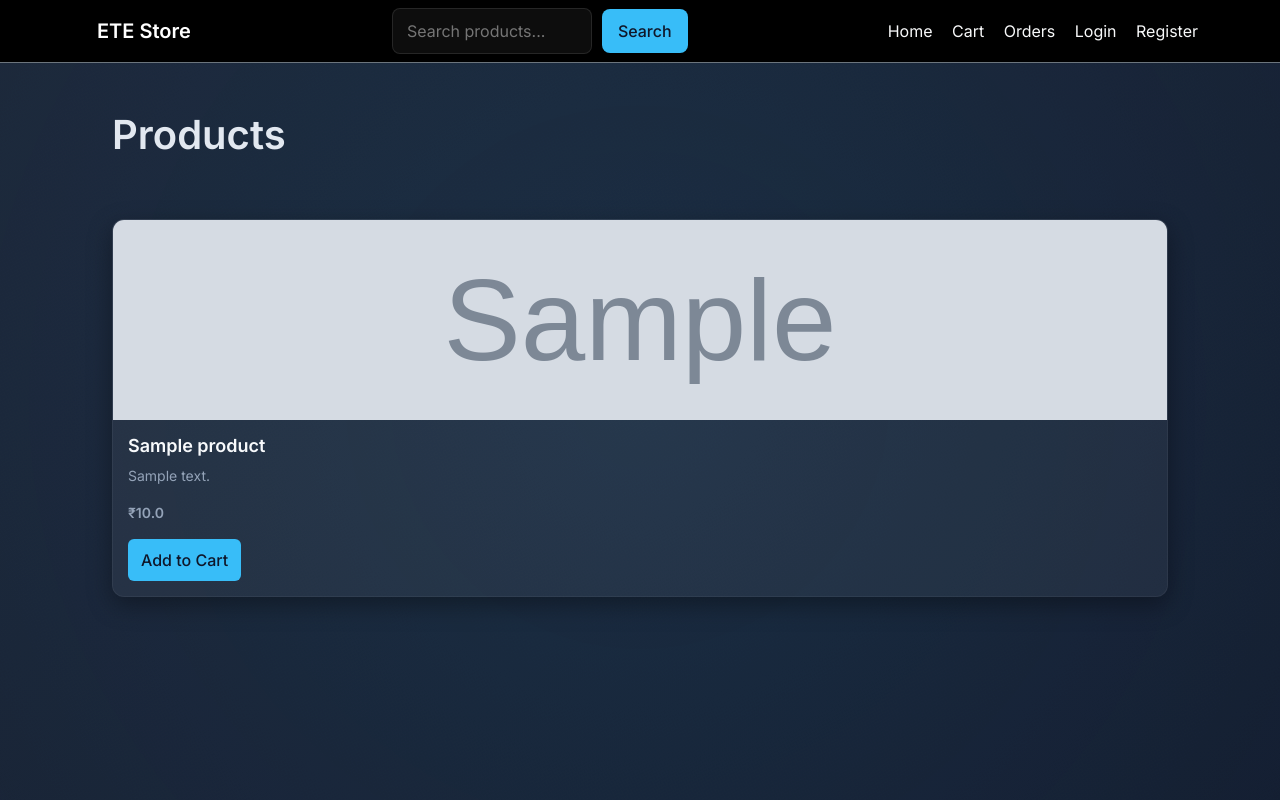
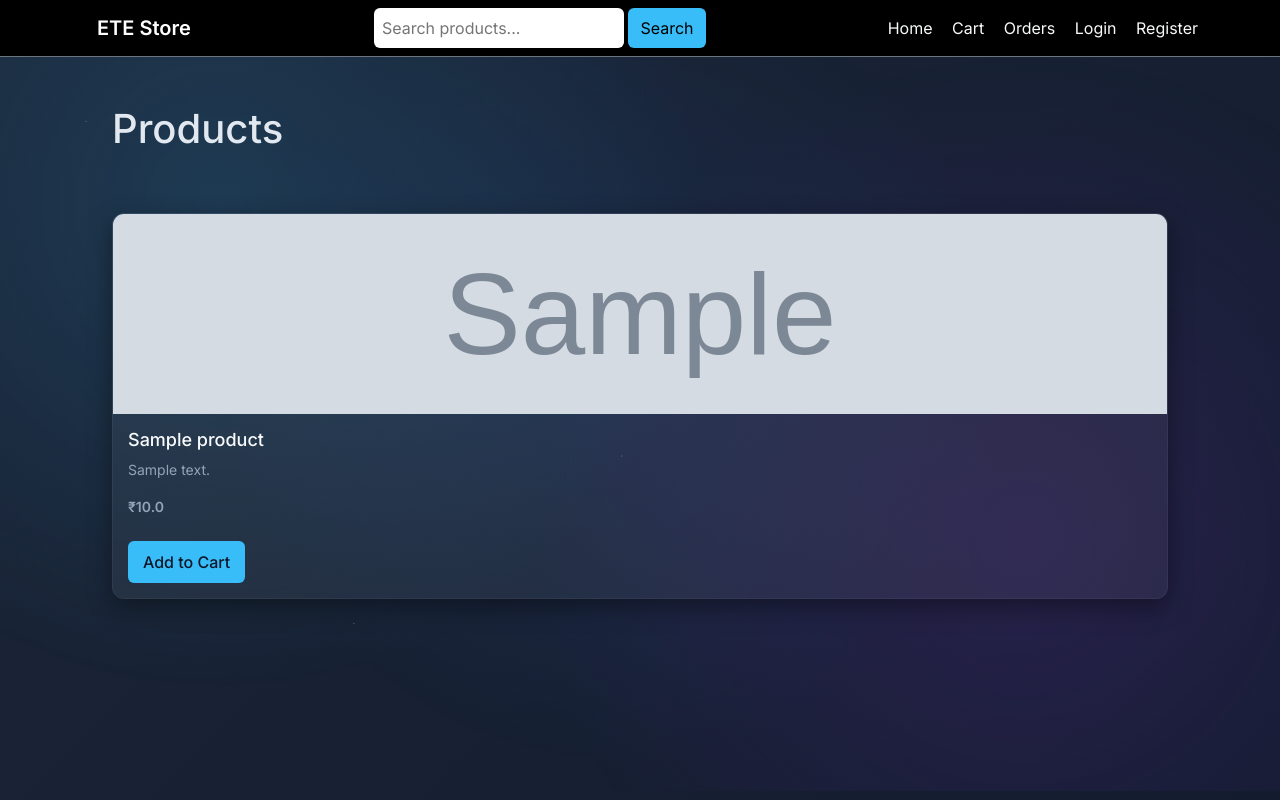
Before and after one commit to imtiyazhaiider/ETE-Store, a Flask app: page / in a window 1280 px wide. Run offline with Flask 3, Linux system fonts and the light colour scheme; tables that the repository leaves empty hold one stand-in row (values such as "Sample post"); grey boxes marked "Sample" are stand-in pictures.

Commit message:
added galaxy background

```diff
--- a/static/css/style.css
+++ b/static/css/style.css
@@ -19,21 +19,20 @@ body {
 nav {
     display: flex;
     justify-content: space-between;
-    padding: 20px 40px;
-    background: rgba(0,0,0,0.4);
+    align-items: center;
+    padding: 15px 40px;
+    background: rgba(0,0,0,0.6);
 }
 
 nav a {
     color: #e2e8f0;
     margin-left: 15px;
     text-decoration: none;
-    font-weight: 500;
 }
 
 /* TITLE */
 h1 {
     margin: 30px;
-    font-weight: 600;
 }
 
 /* GRID */
@@ -49,44 +48,20 @@ h1 {
     background: rgba(255,255,255,0.05);
     border-radius: 12px;
     overflow: hidden;
-    box-shadow: 0 8px 25px rgba(0,0,0,0.35);
+    box-shadow: 0 8px 25px rgba(0,0,0,0.4);
 
-    transition: all 0.35s ease;
-
-    /* 🔥 fade pop initial */
-    opacity: 0;
-    transform: translateY(20px) scale(0.98);
-}
-
-
-/* CARD BASE */
-.card {
-    background: rgba(255,255,255,0.05);
-    border-radius: 12px;
-    overflow: hidden;
-    box-shadow: 0 8px 25px rgba(0,0,0,0.35);
-
-    transition: transform 0.35s cubic-bezier(0.22, 1, 0.36, 1),
-                box-shadow 0.35s ease,
-                border 0.35s ease;
+    transition: transform 0.3s ease, box-shadow 0.3s ease;
 
     border: 1px solid rgba(255,255,255,0.05);
 }
 
-/* 🔥 POP EFFECT */
+/* POP HOVER */
 .card:hover {
-    transform: translateY(-10px) scale(1.04);
+    transform: translateY(-8px) scale(1.02);
 
     box-shadow:
-        0 25px 50px rgba(0,0,0,0.5),
-        0 0 25px rgba(56,189,248,0.25);
-
-    border: 1px solid rgba(56,189,248,0.4);
-}
-
-/* CLICK */
-.card:active {
-    transform: scale(0.97);
+        0 20px 40px rgba(0,0,0,0.6),
+        0 0 20px rgba(56,189,248,0.25);
 }
 
 /* IMAGE */
@@ -103,7 +78,6 @@ h1 {
 
 .card h3 {
     color: #f8fafc;
-    font-weight: 600;
     font-size: 18px;
 }
 
@@ -116,121 +90,93 @@ h1 {
 .price {
     color: #38bdf8;
     font-weight: 600;
-    font-size: 16px;
 }
 
 /* BUTTON */
 .btn {
     display: inline-block;
-    padding: 8px 12px;
+    padding: 8px 14px;
+
     background: #38bdf8;
     color: #0f172a;
+
     border-radius: 6px;
     text-decoration: none;
     font-weight: 500;
-    transition: 0.3s;
+
+    margin-top: 8px;
+
+    transition: 0.3s ease;
 }
 
 .btn:hover {
     background: #0ea5e9;
 }
 
+/* SEARCH */
+.search-box input {
+    padding: 8px;
+    border-radius: 6px;
+    border: none;
+    outline: none;
+}
+
+.search-box button {
+    padding: 8px 12px;
+    border-radius: 6px;
+    border: none;
+    background: #38bdf8;
+}
+
+/* BACKGROUND ANIMATION */
 @keyframes gradientMove {
+    0% { background-position: 0% 50%; }
+    50% { background-position: 100% 50%; }
+    100% { background-position: 0% 50%; }
+}
+
+
+/* 🌌 GALAXY BACKGROUND */
+.galaxy {
+    position: fixed;
+    width: 100%;
+    height: 100%;
+    z-index: -2;
+
+    background:
+        radial-gradient(circle at 20% 30%, rgba(56,189,248,0.15), transparent 40%),
+        radial-gradient(circle at 80% 70%, rgba(147,51,234,0.15), transparent 40%),
+        radial-gradient(circle at 50% 50%, rgba(59,130,246,0.1), transparent 50%);
+
+    animation: galaxyMove 20s ease infinite alternate;
+}
+
+/* movement */
+@keyframes galaxyMove {
     0% {
-        background-position: 0% 50%;
+        transform: translate(0, 0) scale(1);
     }
     50% {
-        background-position: 100% 50%;
+        transform: translate(-20px, -30px) scale(1.05);
     }
     100% {
-        background-position: 0% 50%;
+        transform: translate(20px, 30px) scale(1);
     }
 }
 
+/* ✨ STARS LAYER */
+.galaxy::after {
+    content: "";
+    position: absolute;
+    width: 100%;
+    height: 100%;
 
-body::before {
-    content: "";
-    position: fixed;
-    top: -50%;
-    left: -50%;
-    width: 200%;
-    height: 200%;
+    background-image:
+        radial-gradient(1px 1px at 10% 20%, white, transparent),
+        radial-gradient(1px 1px at 30% 80%, white, transparent),
+        radial-gradient(1px 1px at 70% 40%, white, transparent),
+        radial-gradient(1px 1px at 90% 10%, white, transparent),
+        radial-gradient(1px 1px at 50% 60%, white, transparent);
 
-    background: radial-gradient(circle, rgba(56,189,248,0.08) 0%, transparent 60%);
-    animation: glowMove 10s linear infinite;
-
-    z-index: -1;
+    opacity: 0.3;
 }
-
-@keyframes glowMove {
-    0% {
-        transform: rotate(0deg);
-    }
-    100% {
-        transform: rotate(360deg);
-    }
-}
-
-/* SEARCH CONTAINER */
-.search-box {
-    display: flex;
-    align-items: center;
-    gap: 10px;
-}
-
-/* INPUT */
-.search-box input {
-    padding: 10px 14px;
-    border-radius: 8px;
-    border: 1px solid rgba(255,255,255,0.1);
-    background: rgba(255,255,255,0.05);
-    color: #e2e8f0;
-
-    outline: none;
-    width: 200px;
-
-    transition: all 0.3s ease;
-}
-
-/* 🔥 ON FOCUS (ANIMATION) */
-.search-box input:focus {
-    width: 260px;
-    border-color: #38bdf8;
-
-    box-shadow:
-        0 0 10px rgba(56,189,248,0.4),
-        0 0 20px rgba(56,189,248,0.2);
-}
-
-/* BUTTON */
-.search-box button {
-    padding: 10px 16px;
-    border: none;
-    border-radius: 8px;
-
-    background: #38bdf8;
-    color: #0f172a;
-    font-weight: 500;
-
-    cursor: pointer;
-    transition: 0.3s ease;
-}
-
-/* BUTTON HOVER */
-.search-box button:hover {
-    background: #0ea5e9;
-    box-shadow: 0 0 10px rgba(56,189,248,0.5);
-}
-
-.search-box input:focus {
-    animation: pulseGlow 1.5s infinite alternate;
-}
-
-@keyframes pulseGlow {
-    from {
-        box-shadow: 0 0 5px rgba(56,189,248,0.3);
-    }
-    to {
-        box-shadow: 0 0 20px rgba(56,189,248,0.6);
-    }
-}
--- a/templates/base.html
+++ b/templates/base.html
@@ -22,6 +22,7 @@
 </head>
 
 <body>
+    <div class="galaxy"></div>
 
 <!-- NAVBAR -->
 <nav class="navbar navbar-expand-lg navbar-dark bg-black border-bottom border-secondary">
--- a/templates/home.html
+++ b/templates/home.html
@@ -4,28 +4,24 @@
 
 <h1>Products</h1>
 
-{% if products %}
-
 <div class="products">
     {% for product in products %}
 
     <div class="card">
-        <img src="{{ url_for('static', filename=product.image) }}" alt="">
+        <img src="{{ url_for('static', filename=product.image) }}">
 
         <div class="card-content">
             <h3>{{ product.name }}</h3>
             <p>{{ product.description }}</p>
             <p class="price">₹{{ product.price }}</p>
 
-            <a href="/add-to-cart/{{ product.id }}" class="btn">Add to Cart</a>
+            <a href="{{ url_for('cart.add_to_cart', product_id=product.id) }}" class="btn">
+                Add to Cart
+            </a>
         </div>
     </div>
 
     {% endfor %}
 </div>
 
-{% else %}
-<p style="padding:30px;">No products found</p>
-{% endif %}
-
 {% endblock %}
```
